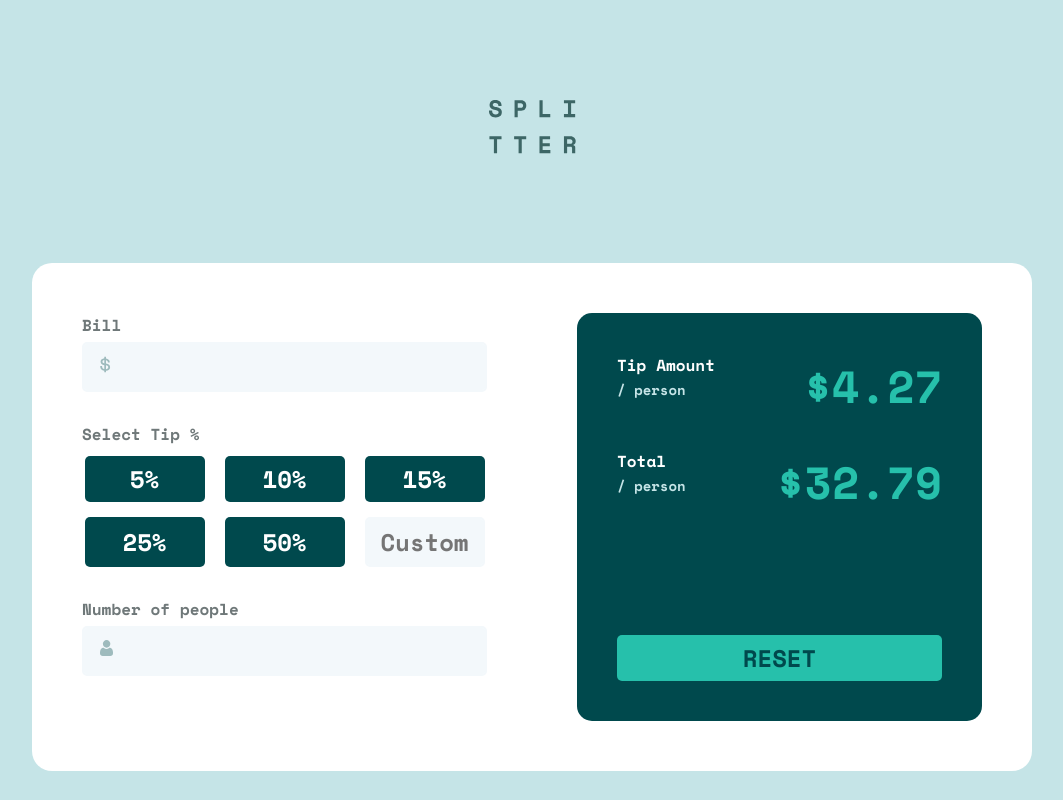
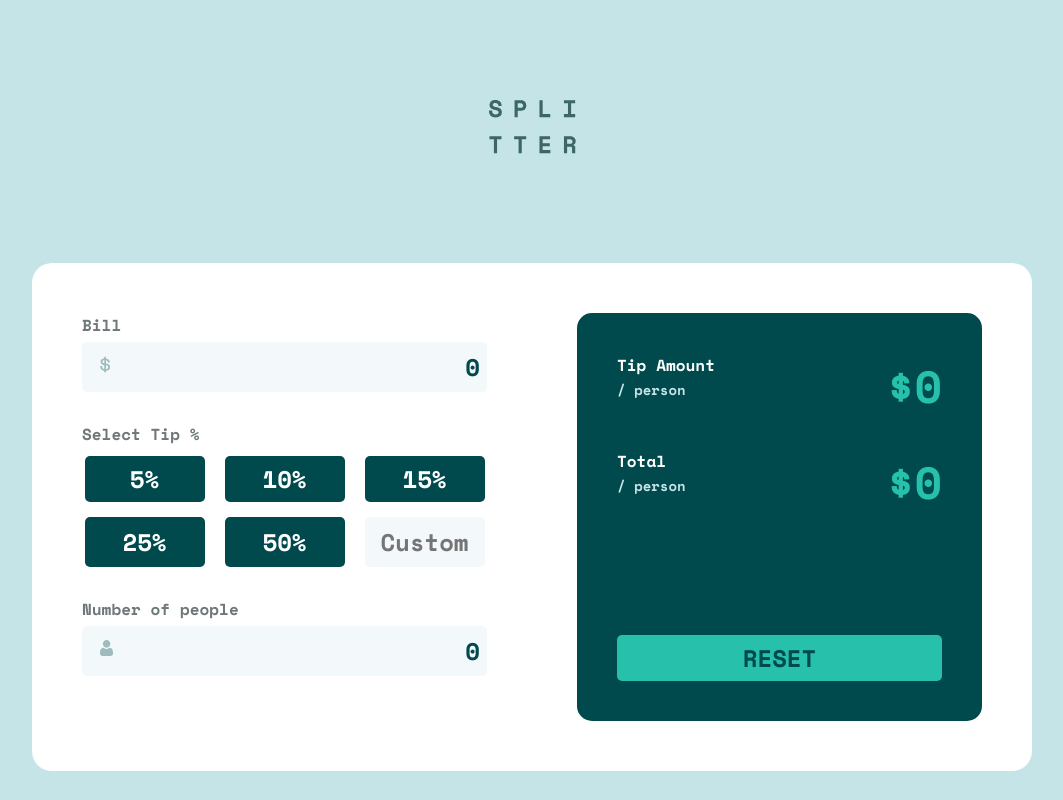
Before and after one commit to davidhuertado/tip-calculator, a React (Create React App) app: page / in a window 1280 px wide. Shown: the whole page, without its empty margins (108-1171 px from the left). Built offline with nearby package versions, Linux system fonts and the light colour scheme.

Commit message:
changes to componentDidUpdate

```diff
--- a/src/components/AmountTotal.js
+++ b/src/components/AmountTotal.js
@@ -1,20 +1,25 @@
 import React from 'react';
 import PersonAmount from './PersonAmount';
 
-const AmountTotal = (props) => {
+class AmountTotal extends React.Component {
+  render() {
     return (
       <div className="amount-total-container">
         <PersonAmount
           label="Tip Amount"
-        amount="4.27"
+          tipAmount={this.props.tipAmount}
           extraClass="top-person-amount"
         />
-      <PersonAmount label="Total" amount="32.79" />
+        <PersonAmount
+          label="Total"
+          totalPerPerson={this.props.totalPerPerson}
+        />
         <button className="reset-btn tip-btn" type="button">
           Reset
         </button>
       </div>
     );
-};
+  }
+}
 
 export default AmountTotal;
--- a/src/components/App.css
+++ b/src/components/App.css
@@ -100,6 +100,10 @@ input:focus {
   color: hsl(183, 100%, 15%);
 }
 .tip-btn:focus {
+  color: hsl(183, 100%, 15%);
+  background-color: #9fe8df;
+}
+.tip-btn.active {
   color: hsl(183, 100%, 15%);
   background-color: #9fe8df;
 }
--- a/src/components/App.js
+++ b/src/components/App.js
@@ -7,18 +7,137 @@ import PeopleInput from './PeopleInput';
 import AmountTotal from './AmountTotal';
 
 class App extends React.Component {
+  constructor(props) {
+    super(props);
+    this.state = {
+      bill: 0,
+      people: 0,
+      tipOption: undefined,
+      tipAmount: 0,
+      totalPerPerson: 0,
+    };
+  }
+  handleBillDivisions = (state) => {
+    let billDivisions = {};
+    const tipAmount = state.bill / state.tipOption / state.people;
+
+    const totalPerPerson = state.bill / state.people + tipAmount;
+    billDivisions = { tipAmount, totalPerPerson };
+    console.log(billDivisions);
+    return billDivisions;
+  };
+  // Bill input handlers
+  handleBillChange = (newBill) => {
+    //Accept only numbers  > 0
+    newBill = parseInt(newBill, 10);
+
+    if (newBill >= 0 && this.state.tipOption === undefined) {
+      this.setState((state, props) => {
+        return { bill: newBill };
+      });
+    } else if (newBill >= 0) {
+      this.setState((state, props) => {
+        return {
+          bill: newBill,
+        };
+      });
+    }
+  };
+
+  componentDidUpdate = (prevProps, prevState, snapshot) => {
+    console.log(prevState);
+    if (
+      prevState.tipOption === this.state.tipOption &&
+      prevState.people === this.state.people &&
+      prevState.bill === this.state.bill
+    )
+      return;
+    else if (
+      prevState.tipOption !== undefined &&
+      prevState.people > 0 &&
+      prevState.bill > 0
+    ) {
+      const billDivisions = this.handleBillDivisions(this.state);
+      console.log(billDivisions);
+      this.setState((state, props) => {
+        return {
+          tipAmount: billDivisions.tipAmount,
+          totalPerPerson: billDivisions.totalPerPerson,
+        };
+      });
+    }
+  };
+
+  handleBillClick = () => {
+    this.setState((state, props) => ({
+      bill: '',
+    }));
+  };
+
+  //People input handlers
+  handlePeopleChange = (newPeople) => {
+    //Accept only numbers  > 0
+    newPeople = parseInt(newPeople, 10);
+    if (newPeople >= 0) {
+      this.setState((state, props) => ({
+        people: parseInt(newPeople, 10),
+      }));
+    }
+  };
+
+  handlePeopleClick = () => {
+    this.setState((state, props) => ({
+      people: '',
+    }));
+  };
+
+  //Tip options handlers
+  handleTipClick = (e) => {
+    const btnContentArray = e.target.textContent.match(/\d/g);
+    const btnNumber = parseInt(btnContentArray.join(''), 10);
+
+    this.setState((state, props) => ({
+      tipOption: btnNumber,
+    }));
+  };
+
+  handleCustomTipChange = (newTip) => {
+    newTip = parseInt(newTip, 10);
+    if (newTip >= 0) {
+      this.setState((state, props) => ({
+        tipOption: newTip,
+      }));
+    }
+  };
+
   render() {
     return (
       <div className="app">
         <img src={logo} className="logo" alt="logo" />
+        <p>{this.state.tipOption}</p>
         <div className="app-container">
           <div className="flex-container">
-            <BillInput />
-            <TipOptions />
-            <PeopleInput />
+            <BillInput
+              bill={this.state.bill}
+              handleBillChange={this.handleBillChange}
+              handleBillClick={this.handleBillClick}
+            />
+            <TipOptions
+              tipOption={this.state.tipOption}
+              handleTipClick={this.handleTipClick}
+              handleCustomTipChange={this.handleCustomTipChange}
+            />
+            <PeopleInput
+              people={this.state.people}
+              handlePeopleClick={this.handlePeopleClick}
+              handlePeopleChange={this.handlePeopleChange}
+            />
           </div>
           <div className="flex-container">
-            <AmountTotal />
+            <AmountTotal
+              tipAmount={this.state.tipAmount}
+              totalPerPerson={this.state.totalPerPerson}
+            />
           </div>
         </div>
       </div>
--- a/src/components/BillInput.js
+++ b/src/components/BillInput.js
@@ -1,14 +1,31 @@
 import React from 'react';
 
-const BillInput = (props) => {
+class BillInput extends React.Component {
+  handleBillChange = (e) => {
+    this.props.handleBillChange(e.target.value);
+  };
+  handleBillClick = () => {
+    this.props.handleBillClick();
+  };
+
+  render() {
     return (
       <div className="bill-container separator">
         <label className="bill-label" htmlFor="bill-input">
           Bill
         </label>
-      <input type="number" id="bill-input" className="bill-input" />
+        <input
+          type="number"
+          id="bill-input"
+          className="bill-input"
+          min="0"
+          value={this.props.bill}
+          onChange={this.handleBillChange}
+          onClick={this.handleBillClick}
+        />
       </div>
     );
-};
+  }
+}
 
 export default BillInput;
--- a/src/components/PeopleInput.js
+++ b/src/components/PeopleInput.js
@@ -1,14 +1,32 @@
 import React from 'react';
 
-const PeopleInput = (props) => {
+class PeopleInput extends React.Component {
+  handlePeopleChange = (e) => {
+    this.props.handlePeopleChange(e.target.value);
+  };
+  handlePeopleClick = () => {
+    this.props.handlePeopleClick();
+  };
+
+  handlePeopleClick;
+  render() {
     return (
       <div className="bill-container separator">
         <label className="bill-label" htmlFor="bill-input">
           Number of people
         </label>
-      <input type="number" id="bill-input" className="people-input" />
+        <input
+          type="number"
+          id="bill-input"
+          className="people-input"
+          min="0"
+          value={this.props.people}
+          onChange={this.handlePeopleChange}
+          onClick={this.handlePeopleClick}
+        />
       </div>
     );
-};
+  }
+}
 
 export default PeopleInput;
--- a/src/components/PersonAmount.js
+++ b/src/components/PersonAmount.js
@@ -1,19 +1,37 @@
 import React from 'react';
 
-const PersonAmount = (props) => {
+class PersonAmount extends React.Component {
+  render() {
+    if (this.props.extraClass) {
       return (
-    <div className={`amount-person-container ${props.extraClass}`}>
+        <div className={`amount-person-container ${this.props.extraClass}`}>
           <div className="amount-span-container">
             <span className="amount-label">
-          {props.label} <br />
+              {this.props.label} <br />
               <span className="person-span"> / person </span>
             </span>
           </div>
           <div className="total-container">
-        <span>${props.amount}</span>
+            <span>${this.props.tipAmount}</span>
           </div>
         </div>
       );
-};
+    } else {
+      return (
+        <div className={`amount-person-container`}>
+          <div className="amount-span-container">
+            <span className="amount-label">
+              {this.props.label} <br />
+              <span className="person-span"> / person </span>
+            </span>
+          </div>
+          <div className="total-container">
+            <span>${this.props.totalPerPerson}</span>
+          </div>
+        </div>
+      );
+    }
+  }
+}
 
 export default PersonAmount;
--- a/src/components/TipOptions.js
+++ b/src/components/TipOptions.js
@@ -1,33 +1,48 @@
 import React from 'react';
 
-const TipOptions = (props) => {
+class TipOptions extends React.Component {
+  constructor(props) {
+    super(props);
+    this.state = {
+      5: { number: 5, class: 'tip-btn active' },
+      10: { number: 10, class: 'tip-btn' },
+      15: { number: 15, class: 'tip-btn' },
+      25: { number: 25, class: 'tip-btn' },
+      50: { number: 50, class: 'tip-btn' },
+    };
+  }
+  handleTipClick = (e) => {
+    this.props.handleTipClick(e);
+  };
+
+  handleCustomTipChange = (e) => {
+    this.props.handleCustomTipChange(e.target.value);
+  };
+
+  render() {
+    const tipArray = ['5%', '10%', '15%', '25%', '50%'];
+    const tipList = tipArray.map((tip) => {
+      return (
+        <button type="button" className="tip-btn" onClick={this.handleTipClick}>
+          {tip}
+        </button>
+      );
+    });
     return (
       <div className="tip-options-container separator">
         <label>Select Tip %</label>
         <div className="btn-grid">
-        <button type="button" className="tip-btn">
-          5%
-        </button>
-        <button type="button" className="tip-btn right-btn">
-          10%
-        </button>
-        <button type="button" className="tip-btn">
-          15%
-        </button>
-        <button type="button" className="tip-btn right-btn">
-          25%
-        </button>
-        <button type="button" className="tip-btn">
-          50%
-        </button>
+          {tipList}
           <input
             type="text"
             className="tip-btn custom-btn"
             placeholder="Custom"
+            onChange={this.handleCustomTipChange}
           />
         </div>
       </div>
     );
-};
+  }
+}
 
 export default TipOptions;
```
Lines whose indentation alone changed are shown as unchanged.
